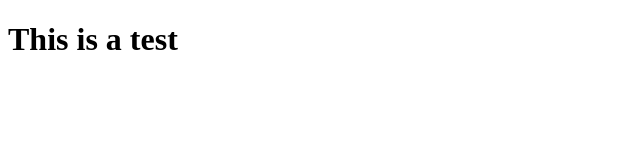
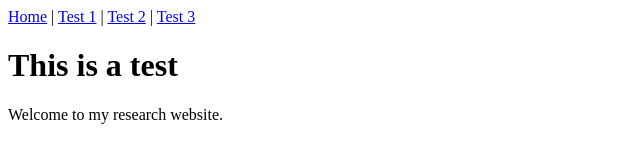
Before and after one commit to leroijb/leroijb.github.io, a plain HTML site: page index.html in a window 1280 px wide. Shown: the whole page, without its empty margins (0-640 px from the left). Drawn offline with Linux system fonts and the light colour scheme.

Commit message:
Add navigation links to index.html

```diff
--- a/index.html
+++ b/index.html
@@ -1,9 +1,18 @@
+
 <!DOCTYPE html>
 <html>
 <head>
     <title>My Research Website</title>
 </head>
 <body>
+    <nav>
+        <a href="index.html">Home</a> |
+        <a href="test1.html">Test 1</a> |
+        <a href="test2.html">Test 2</a> |
+        <a href="test3.html">Test 3</a>
+    </nav>
+
     <h1>This is a test</h1>
+    <p>Welcome to my research website.</p>
 </body>
 </html>
```
